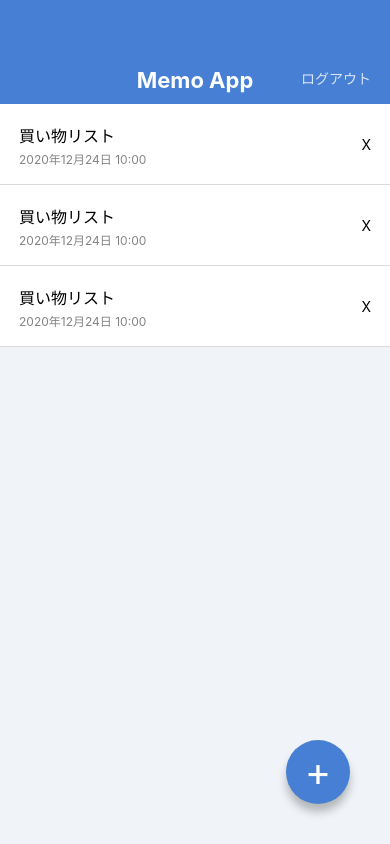
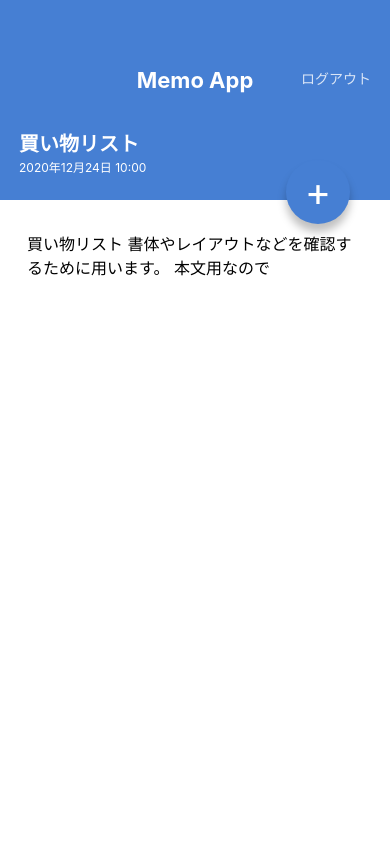
Before and after one commit to kasataku777/MemoApp, a React Native app: screen / in a window 390 px wide. Built offline with nearby package versions, Linux system fonts and the light colour scheme.

Commit message:
create MemoDetailScreen

```diff
--- a/App.jsx
+++ b/App.jsx
@@ -1,28 +1,11 @@
-import { StatusBar } from 'expo-status-bar';
+
 import React from 'react';
-import { StyleSheet, Text, View } from 'react-native';
 
-import AppBar from './src/components/AppBar';
-import circleButton from './src/components/CircleButton';
-import MemoList from './src/components/MemoList';
-import CircleButton from './src/components/CircleButton';
 
+import MemoListScreen from './src/screens/MemoListScreen';
+import MemoDetailScreen from './src/screens/MemoDetailScreen';
 export default function App() {
   return (
-    <View style={styles.container}>
-
-      <AppBar/>
-      <MemoList/>
-
-      <CircleButton>+</CircleButton>
-    </View>
+    <MemoDetailScreen/>
   );
 }
-
-const styles = StyleSheet.create({
-  container: {
-    flex: 1,
-    backgroundColor: '#F0F4F8',
-  },
-
-});
--- a/src/components/CircleButton.jsx
+++ b/src/components/CircleButton.jsx
@@ -1,11 +1,11 @@
 import React from 'react';
 import {View,Text,StyleSheet} from 'react-native';
-import {string} from 'prop-types';
+import {string,shape} from 'prop-types';
 
 export default function CircleButton(props){
-    const {children} = props;
+    const {children,style} = props;
     return (
-      <View style={styles.circleButton}>
+      <View style={[styles.circleButton,style]}>
         <Text style={styles.circleButtonLabel}>{children}</Text>
       </View>
     );
@@ -13,8 +13,12 @@
 
 CircleButton.propTypes={
     children:string.isRequired,
+    style:shape(),
 }
 
+CircleButton.defaultProps={
+    style:null,
+}
 const styles=StyleSheet.create(
     {
 
--- /dev/null
+++ b/src/screens/MemoDetailScreen.jsx
@@ -0,0 +1,61 @@
+import React from 'react';
+import {View,ScrollView,Text,StyleSheet} from 'react-native';
+
+import AppBar from '../components/AppBar';
+import CircleButton from '../components/CircleButton';
+
+export default function MemoDetailScreen(){
+    return (
+        <View style={styles.container}>
+            <AppBar/>
+            <View style={styles.memoHeader}>
+                <Text style={styles.memoTitle}>買い物リスト</Text>
+                <Text style={styles.memoDate}>2020年12月24日 10:00</Text>
+            </View>
+            <ScrollView style={styles.memoBody}>
+                <Text style={styles.memoText}>
+                    買い物リスト
+                    書体やレイアウトなどを確認するために用います。
+                    本文用なので
+
+                </Text>
+            </ScrollView>
+            <CircleButton style={{top:160,bottom:'auto'}}>+</CircleButton>
+        </View>
+    )
+}
+
+
+const styles = StyleSheet.create({
+    container: {
+      flex: 1,
+      backgroundColor: '#FFFFFF',
+    },
+    memoHeader:{
+        backgroundColor:'#467FD3',
+        height:96,
+        justifyContent:'center',
+        paddingVertical:24,
+        paddingHorizontal:19,
+    },
+    memoTitle:{
+        color:"#ffffff",
+        fontSize:20,
+        lineHeight:32,
+        fontWeight:'bold'
+    },
+    memoDate:{
+        color:'#ffffff',
+        fontSize:12,
+        lineHeight:16
+    },
+    memoBody:{
+        paddingVertical:32,
+        paddingHorizontal:27
+    },
+    memoText:{
+        fontSize:16,
+        lineHeight:24
+    }
+
+  });
--- /dev/null
+++ b/src/screens/MemoListScreen.jsx
@@ -0,0 +1,27 @@
+import React from 'react';
+import {View,StyleSheet} from 'react-native';
+
+import AppBar from '../components/AppBar';
+import MemoList from '../components/MemoList';
+import CircleButton from '../components/CircleButton';
+
+export default function MemoListScreen(){
+    return (
+        <View style={styles.container}>
+
+        <AppBar/>
+        <MemoList/>
+
+        <CircleButton>+</CircleButton>
+      </View>
+    )
+}
+
+
+const styles = StyleSheet.create({
+    container: {
+      flex: 1,
+      backgroundColor: '#F0F4F8',
+    },
+
+  });
```
